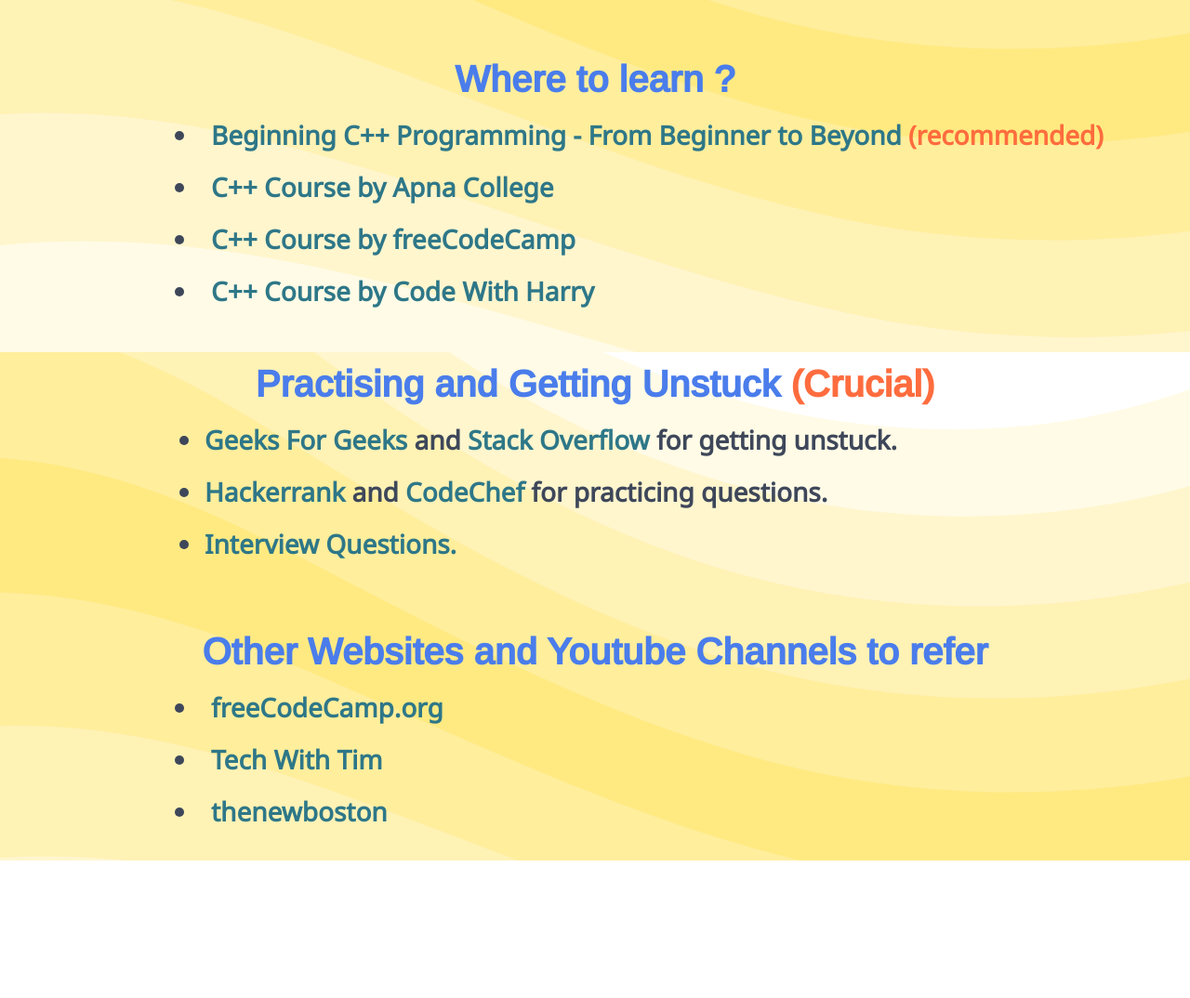
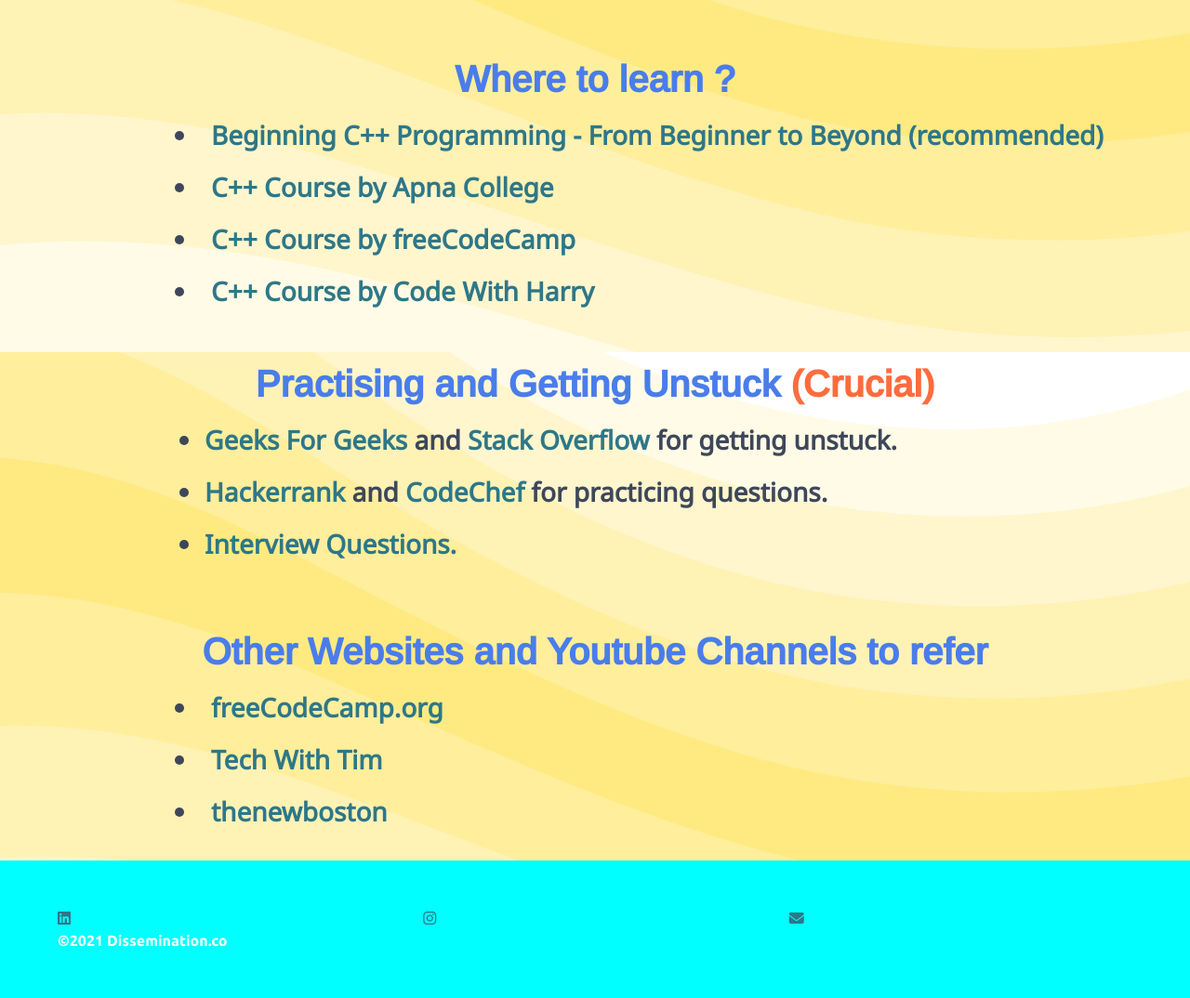
Before and after one commit to IamSinha27/Think-Tank_Homepage, a plain HTML site: page C++.html in a window 1280 px wide. Shown: the part 1092-2166 px from the top of the page at 93% size. Before the commit the page ends 2018 px from the top, so only its background shows below. Drawn offline with nearby package versions, Linux system fonts and the light colour scheme; a web font is replaced by a local one.

Commit message:
Update C++.html

```diff
--- a/C++.html
+++ b/C++.html
@@ -6,10 +6,12 @@
   <meta http-equiv="X-UA-Compatible" content="IE=edge">
   <meta name="viewport" content="width=device-width, initial-scale=1.0">
   <title>Dissemination.co</title>
+
   <!-- links -->
   <link href="https://cdn.jsdelivr.net/npm/bootstrap@5.0.1/dist/css/bootstrap.min.css" rel="stylesheet"
     integrity="sha384-+0n0xVW2eSR5OomGNYDnhzAbDsOXxcvSN1TPprVMTNDbiYZCxYbOOl7+AMvyTG2x" crossorigin="anonymous">
   <link rel="stylesheet" href="C++.css">
+
   <!-- fonts -->
   <link rel="preconnect" href="https://fonts.googleapis.com">
   <link rel="preconnect" href="https://fonts.gstatic.com" crossorigin>
@@ -31,6 +33,9 @@
 <link rel="preconnect" href="https://fonts.googleapis.com">
 <link rel="preconnect" href="https://fonts.gstatic.com" crossorigin>
 <link href="https://fonts.googleapis.com/css2?family=Noto+Sans&display=swap" rel="stylesheet">
+
+<!-- font awesome -->
+<script src="https://kit.fontawesome.com/87815510e2.js" crossorigin="anonymous"></script>
 
 <!-- js script -->
   <script src="https://code.jquery.com/jquery-3.2.1.slim.min.js"
@@ -137,7 +142,7 @@
       <br>
       <br>
       <h1 class="cont-heading">  Where to learn ?</h1>
-      <li><a href="https://www.udemy.com/course/beginning-c-plus-plus-programming/">Beginning C++ Programming - From Beginner to Beyond <span>(recommended)</span></a></li>
+      <li><a href="https://www.udemy.com/course/beginning-c-plus-plus-programming/">Beginning C++ Programming - From Beginner to Beyond (recommended)</a></li>
       <li><a href="https://www.youtube.com/playlist?list=PLfqMhTWNBTe0b2nM6JHVCnAkhQRGiZMSJ">C++ Course by Apna College</a></li>
       <li><a href="https://www.youtube.com/watch?v=vLnPwxZdW4Y">C++ Course by freeCodeCamp</a></li>
       <li><a href="https://www.youtube.com/playlist?list=PLu0W_9lII9agpFUAlPFe_VNSlXW5uE0YL">C++ Course by Code With Harry</a></li>
@@ -164,4 +169,20 @@
 
 
   </section>
-  <footer></footer>
+
+
+  <!-- footer -->
+<footer class="footer">
+  <div class="container-fluid container-4">
+    <div class="row footer-links-row">
+      <div class="col-lg-4 footer-links"><a href=""><i class="fab fa-linkedin"></i></a></div>
+      <div class="col-lg-4 footer-links"><a href=""><i class="fab fa-instagram"></i></a></div>
+      <div class="col-lg-4 footer-links"><a href=""><i class="fas fa-envelope"></i></a></div>
+    </div>
+
+    <div class="row ">
+      <div class="col-12-lg footer-branding">©2021 Dissemination.co </div>
+    </div>
+
+  </div>
+</footer>
```
